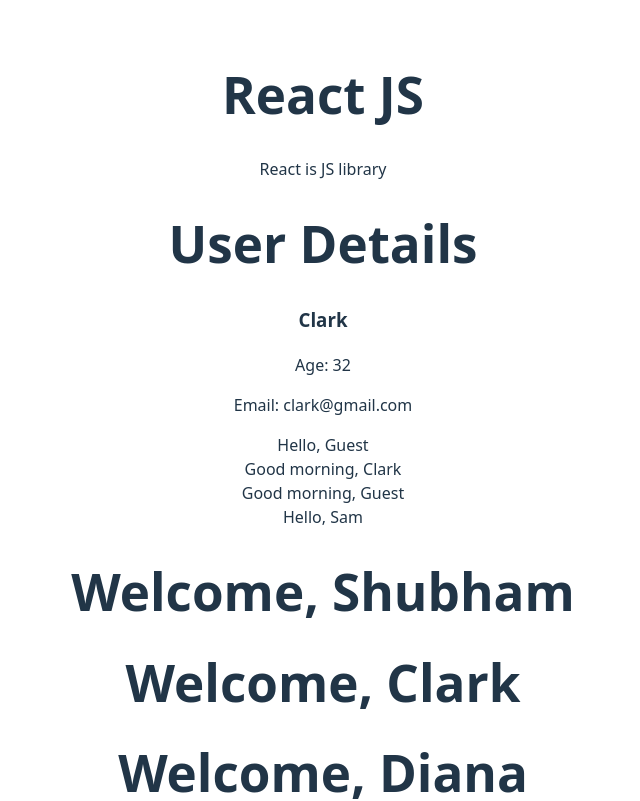
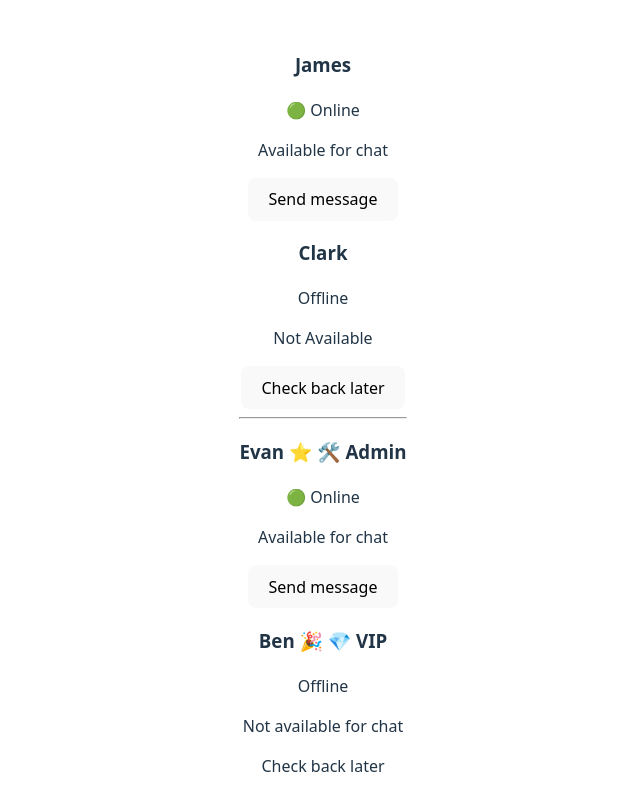
Before and after one commit to GeekShubhamRajput/react-19, a React (Vite) app in the folder my-react19-app/: page / in a window 1280 px wide. Shown: the top 801 px of the page, without its empty margins (317-957 px from the left). Built offline with nearby package versions, Linux system fonts and the light colour scheme.

Commit message:
Conditional rendering : based on variable

```diff
--- a/my-react19-app/src/App.jsx
+++ b/my-react19-app/src/App.jsx
@@ -7,20 +7,17 @@
 import Greeting from './components/Greeting'
 import UserCard from './components/UserCard.jsx'
 import CardWrapper from './components/CardWrapper.jsx'
+import { Userdetails } from './components/UserDetails.jsx'
+import { UserDetail } from './components/Userdetail.jsx'
 
 function App() {
   return (
     <>
-      <CardWrapper title="React JS"> React is JS library</CardWrapper>
-      <UserCard name="Clark" age={32} email="clark@gmail.com" />
-      <Greeting />
-      <Greeting message="Good morning" name="Clark"/>
-      <Greeting message="Good morning"/>
-      <Greeting name="Sam"/>
-      <Welcome name="Shubham" />
-      <Welcome name="Clark" />
-      <Welcome name="Diana" />
-      <Product name="Laptop" price={9999} isAvailable={true} categories={['Electronics', 'Computer', 'Gaming']} />
+      <Userdetails name="James" isOnline={true} />
+      <Userdetails name="Clark" isOnline={false} />
+      <hr />
+      <UserDetail name="Evan" isOnline={true} isPremium={true} isNewUser={false} role='admin'/>
+      <UserDetail name="Ben" isOnline={false} isPremium={false} isNewUser={true} role='vip'/>
     </>
   )
 }
--- a/my-react19-app/src/components/Userdetail.jsx
+++ b/my-react19-app/src/components/Userdetail.jsx
@@ -1,7 +1,14 @@
-export const UserDetail = ({name, isOnline, isPremium, isNewUser}) => {
+export const UserDetail = ({name, isOnline, isPremium, isNewUser, role}) => {
+  let roleBadge = null;
+  if (role === "admin"){
+    roleBadge = <span>🛠️ Admin</span>;
+  }else if (role === "vip"){
+    roleBadge = <span>💎 VIP</span>;
+  }
+
   return(
     <div>
-      <h3>{name} {isPremium && <span>⭐</span>} {isNewUser && <span>🎉</span>}</h3>
+      <h3>{name} {isPremium && <span>⭐</span>} {isNewUser && <span>🎉</span>} {roleBadge}</h3>
       <span>{isOnline ? '🟢 Online' : 'Offline' }</span>
       <p>{isOnline ? 'Available for chat' : 'Not available for chat' }</p>
       {
```
